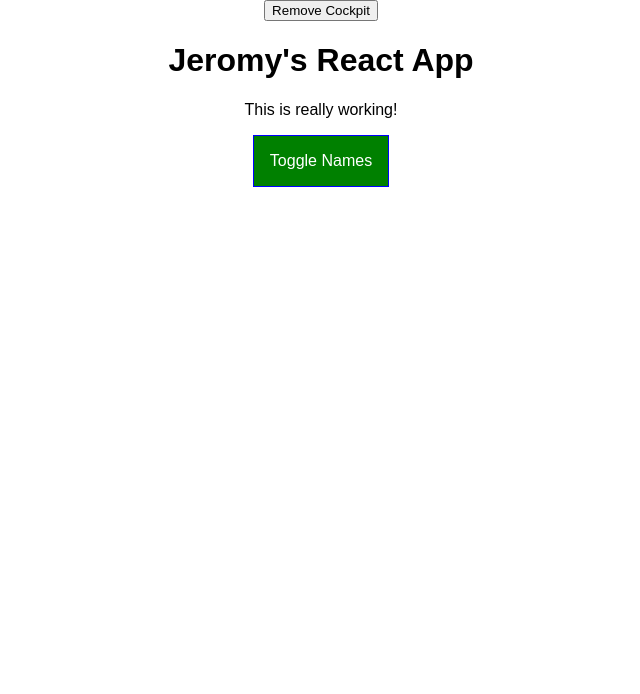
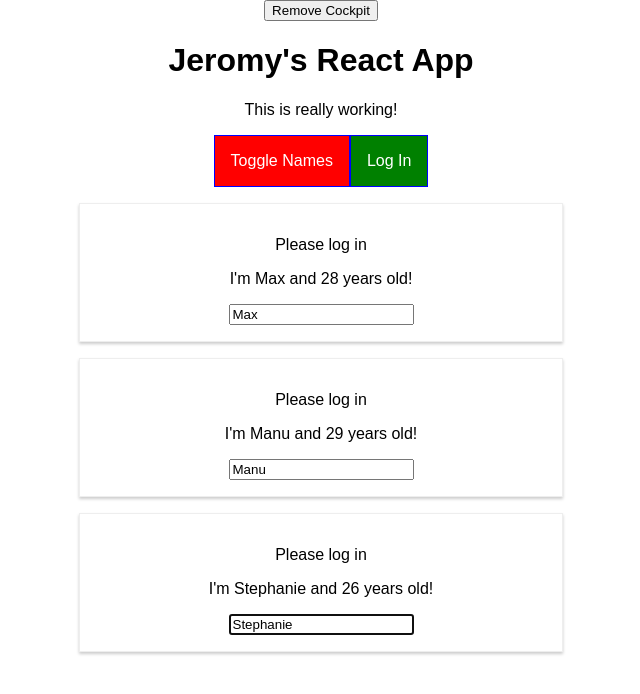
Before and after one commit to jeromy-cannon/ReactTheCompleteGuide, a React app in the folder react-complete-guide/: page / in a window 1280 px wide. Shown: the top 694 px of the page, without its empty margins (319-959 px from the left). Built offline with nearby package versions, Linux system fonts and the light colour scheme.

Commit message:
added context API logic

```diff
--- a/react-complete-guide/src/components/Cockpit/Cockpit.js
+++ b/react-complete-guide/src/components/Cockpit/Cockpit.js
@@ -1,8 +1,11 @@
-import React, { useEffect } from 'react';
+import React, { useEffect, useRef } from 'react';
 
 import classes from './Cockpit.css';
+import AuthContext from '../../context/auth-context';
 
 const cockpit = (props) => {
+    const toggleBtnRef = useRef(null);
+
     useEffect(() => {
         console.log('[Cockpit.js] useEffect');
         // Http request...
@@ -13,6 +16,8 @@
         // setTimeout(() => {
         //     alert('Saved data to cloud!');
         // }, 1000);
+        toggleBtnRef.current.click();
+
         return () => {
             // clearTimeout(timer);
             console.log('[Cockpit.js] cleanup work in useEffect');
@@ -51,11 +56,26 @@
             <h1>{props.title}</h1>
             <p className={assignedClasses.join(' ')}>This is really working!</p>
             <button
+                ref={toggleBtnRef}
                 className={btnClass}
                 onClick={props.clicked}>
-                Toggle Names</button>
+                Toggle Names
+            </button>
+            <AuthContext.Consumer>
+                {context => <button onClick={context.login}>Log In</button>}
+            </AuthContext.Consumer>
         </div>
     );
+    // return (
+    //     <div className={classes.Cockpit}>
+    //         <h1>{props.title}</h1>
+    //         <p className={assignedClasses.join(' ')}>This is really working!</p>
+    //         <button
+    //             className={btnClass}
+    //             onClick={props.clicked}>
+    //             Toggle Names</button>
+    //     </div>
+    // );
 };
 
 //export default cockpit;
--- a/react-complete-guide/src/components/Persons/Person/Person.js
+++ b/react-complete-guide/src/components/Persons/Person/Person.js
@@ -1,19 +1,44 @@
-import React, { Component, Fragment } from 'react';
+import React, { Component } from 'react';
 import PropTypes from 'prop-types';
 
-//import styles from './Person.css';
-//import Aux from '../../../hoc/Auxiliary';
+import Aux from '../../../hoc/Auxiliary';
 import withClass from '../../../hoc/withClass';
 import styles from './Person.css';
+import AuthContext from '../../../context/auth-context';
 
 class Person extends Component {
+  constructor(props) {
+    super(props);
+    this.inputElementRef = React.createRef();
+  }
+
+  componentDidMount() {
+    // this.inputElement.focus();
+    this.inputElementRef.current.focus();
+  }
+
   render() {
     console.log('[Person.js] rendering...');
-    return (<Fragment>
-      <p onClick={this.props.click}>I'm {this.props.name} and {this.props.age} years old!</p>
-      <p>{this.props.children}</p>
-      <input type="text" onChange={this.props.changed} value={this.props.name} />
-    </Fragment>);
+    return (
+      <Aux>
+        <AuthContext.Consumer>
+          {(context) =>
+            context.authenticated ? <p>Authenticated!</p> : <p>Please log in</p>
+          }
+        </AuthContext.Consumer>
+        <p onClick={this.props.click}>
+          I'm {this.props.name} and {this.props.age} years old!
+          </p>
+        <p>{this.props.children}</p>
+        <input
+          type="text"
+          // ref={(inputEl) => { this.inputElement = inputEl }}
+          ref={this.inputElementRef}
+          onChange={this.props.changed}
+          value={this.props.name}
+        />
+      </Aux>
+    );
     // return (<Aux>
     //   <p onClick={this.props.click}>I'm {this.props.name} and {this.props.age} years old!</p>
     //   <p>{this.props.children}</p>
--- a/react-complete-guide/src/containers/App.js
+++ b/react-complete-guide/src/containers/App.js
@@ -7,6 +7,7 @@
 //import WithClass from '../hoc/WithClass';
 import withClass from '../hoc/withClass';
 import Aux from '../hoc/Auxiliary';
+import AuthContext from '../context/auth-context';
 
 class App extends Component {
   constructor(props) {
@@ -22,8 +23,9 @@
     ],
     showPersons: false,
     showCockpit: true,
-    changeCounter: 0
-  }
+    changeCounter: 0,
+    authenticated: false
+  };
 
   static getDerivedStateFromProps(props, state) {
     console.log('[App.js] getDerivedStateFromProps', props);
@@ -76,28 +78,35 @@
     //   persons: persons,
     //   changeCounter: this.state.changeCounter + 1
     // })
-  }
+  };
 
   deletePersonHandler = (personIndex) => {
     const persons = [...this.state.persons];
     persons.splice(personIndex, 1);
     this.setState({ persons: persons });
-  }
+  };
 
   togglePersonsHandler = () => {
     const doesShow = this.state.showPersons;
     this.setState({ showPersons: !doesShow });
-  }
+  };
+
+  loginHandler = () => {
+    this.setState({ authenticated: true });
+  };
 
   render() {
     console.log('[App.js] render');
     let persons = null;
 
     if (this.state.showPersons) {
-      persons = <Persons
+      persons =
+        <Persons
           persons={this.state.persons}
           clicked={this.deletePersonHandler}
-        changed={this.nameChangedHandler} />;
+          changed={this.nameChangedHandler}
+          isAuthenticated={this.state.authenticated}
+        />;
     }
 
     return (
@@ -106,13 +115,21 @@
           this.setState({ showCockpit: false })
         }}>
           Remove Cockpit</button>
-        {this.state.showCockpit ? <Cockpit
+        <AuthContext.Provider
+          value={{
+            authenticated: this.state.authenticated,
+            login: this.loginHandler
+          }} >
+          {this.state.showCockpit ?
+            <Cockpit
               title={this.props.appTitle}
               showPersons={this.state.showPersons}
               personsLength={this.state.persons.length}
-          clicked={this.togglePersonsHandler} />
+              clicked={this.togglePersonsHandler}
+            />
             : null}
           {persons}
+        </AuthContext.Provider>
       </Aux>
     );
     // return (
--- /dev/null
+++ b/react-complete-guide/src/context/auth-context.js
@@ -0,0 +1,8 @@
+import React from 'react';
+
+const authContext = React.createContext({
+    authenticated: false,
+    login: () => { }
+});
+
+export default authContext;
```
Also changed, not shown: react-complete-guide/src/components/Persons/Persons.js (+9 -6 lines). Lines whose indentation alone changed are shown as unchanged.
